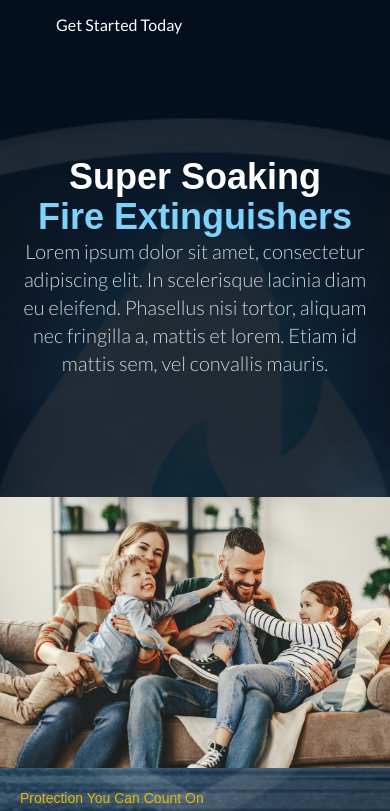
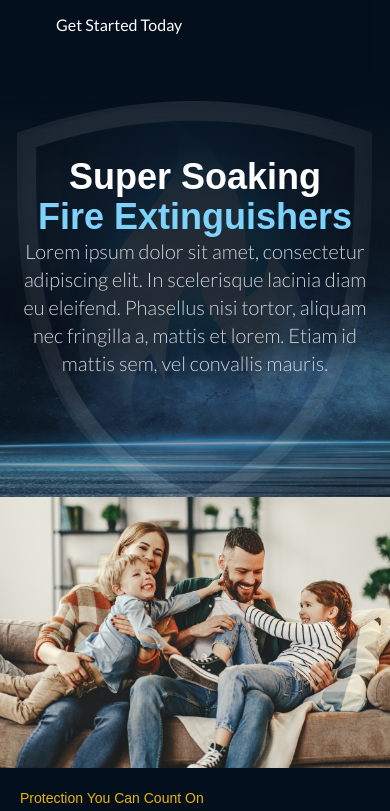
Before and after one commit to michaelfroseth/astro, an Astro site: page / in a window 390 px wide. Shown: the part 2312-3123 px from the top of the page. Built offline with nearby package versions, Linux system fonts and the light colour scheme; Astro itself is replaced by a stand-in of ours; a web font is replaced by a local one.

Commit message:
Callouts Update

```diff
--- a/src/components/Home/Callouts.astro
+++ b/src/components/Home/Callouts.astro
@@ -1,4 +1,6 @@
-<div class="bg-shield-intro bg-cover bg-center h-auto md:px-0">
+<div
+  class="bg-shield-intro bg-top bg-no-repeat lg:bg-cover lg:bg-center h-auto md:px-0"
+>
   <div class="container mx-auto text-center px-4 lg:px-0">
     <section class="py-20">
       <h1
```
